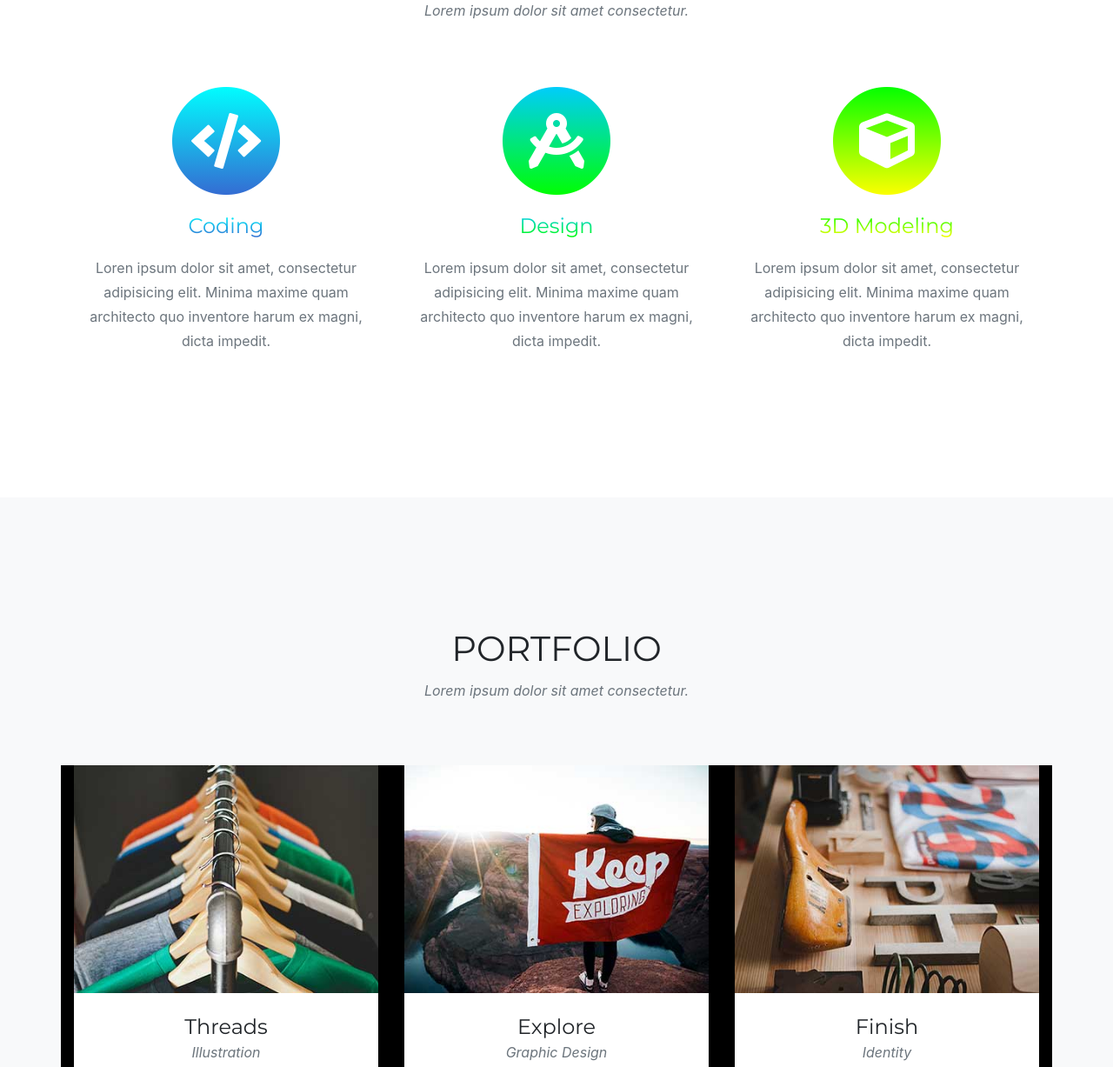
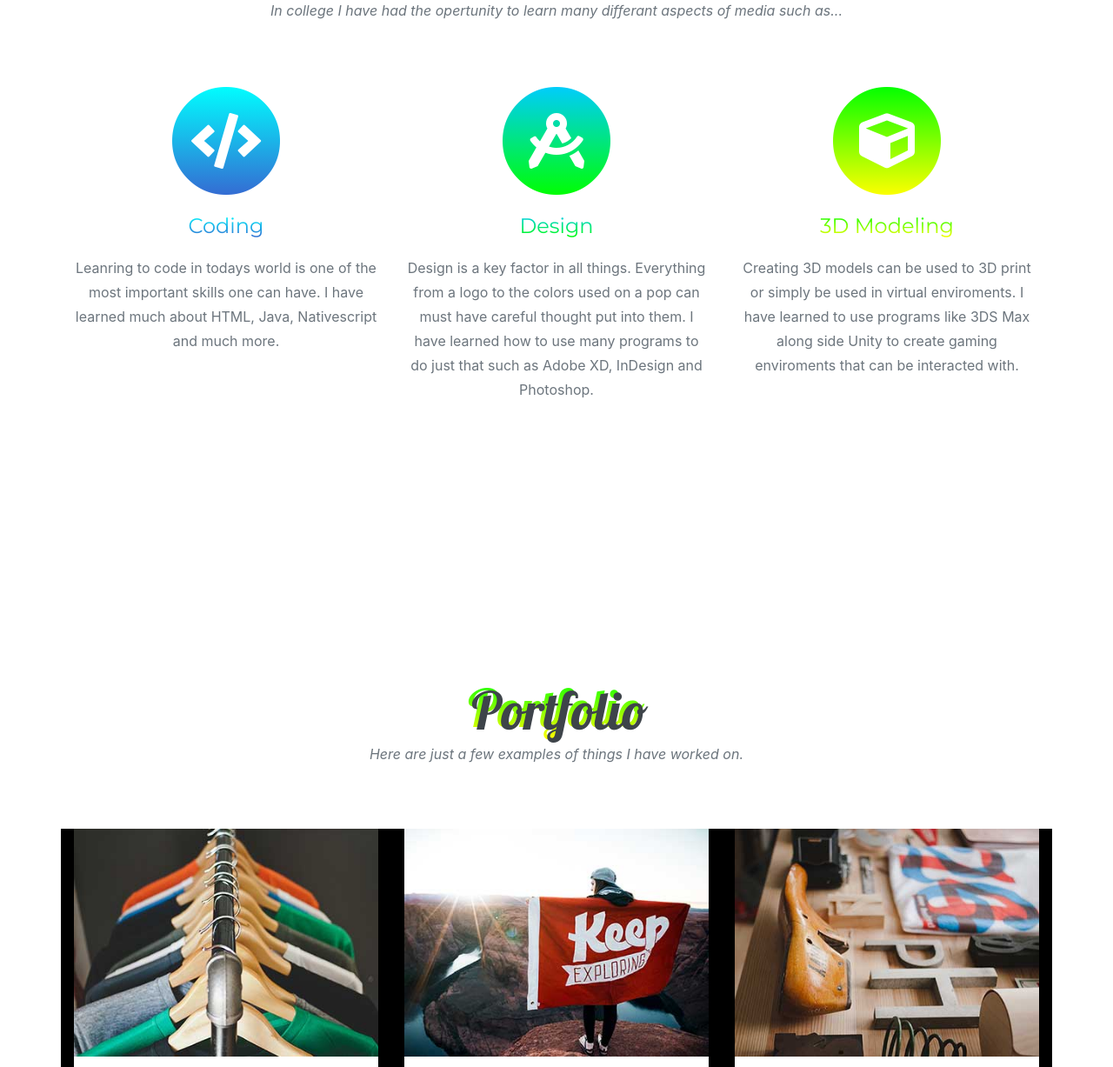
Before and after one commit to KuroHiKori/kaisportfolioo, a website with bundled scripts: page index.html in a window 1280 px wide. Shown: the part 1008-2235 px from the top of the page at 87% size. Built offline with nearby package versions, Linux system fonts and the light colour scheme; a web font is replaced by a local one.

```diff
--- a/index.html
+++ b/index.html
@@ -180,7 +180,7 @@
             <div class="row">
                 <div class="col-lg-12 text-center">
                     <h2 class=" experience">Experience</h2>
-                    <h3 class="section-subheading text-muted">Lorem ipsum dolor sit amet consectetur.</h3>
+                    <h3 class="section-subheading text-muted">In college I have had the opertunity to learn many differant aspects of media such as...</h3>
                 </div>
             </div>
             <div class="row text-center">
@@ -190,7 +190,7 @@
                         <i class="fas fa-code fa-stack-1x fa-inverse"></i>
                     </span>
                     <h4 class="experience-heading codingcolor">Coding</h4>
-                    <p class="text-muted">Loren ipsum dolor sit amet, consectetur adipisicing elit. Minima maxime quam architecto quo inventore harum ex magni, dicta impedit.</p>
+                    <p class="text-muted">Leanring to code in todays world is one of the most important skills one can have. I have learned much about HTML, Java, Nativescript and much more.</p>
                 </div>
                 <div class="col-md-4">
                     <span class="fa-stack fa-4x">
@@ -198,7 +198,7 @@
                         <i class="fas fa-drafting-compass fa-stack-1x fa-inverse"></i>
                     </span>
                     <h4 class="experience-heading designcolor">Design</h4>
-                    <p class="text-muted">Lorem ipsum dolor sit amet, consectetur adipisicing elit. Minima maxime quam architecto quo inventore harum ex magni, dicta impedit.</p>
+                    <p class="text-muted">Design is a key factor in all things. Everything from a logo to the colors used on a pop can must have careful thought put into them. I have learned how to use many programs to do just that such as Adobe XD, InDesign and Photoshop.</p>
                 </div>
                 <div class="col-md-4">
                     <span class="fa-stack fa-4x">
@@ -206,19 +206,19 @@
                         <i class="fas fa-cube fa-stack-1x fa-inverse"></i>
                     </span>
                     <h4 class="experience-heading threedcolor">3D Modeling</h4>
-                    <p class="text-muted">Lorem ipsum dolor sit amet, consectetur adipisicing elit. Minima maxime quam architecto quo inventore harum ex magni, dicta impedit.</p>
+                    <p class="text-muted">Creating 3D models can be used to 3D print or simply be used in virtual enviroments. I have learned to use programs like 3DS Max along side Unity to create gaming enviroments that can be interacted with.</p>
                 </div>
             </div>
         </div>
     </section>
 
     <!-- Portfolio Grid -->
-    <section class="bg-light" id="portfolio">
+    <section id="portfolio">
         <div class="container">
             <div class="row">
                 <div class="col-lg-12 text-center">
-                    <h2 class="section-heading text-uppercase">Portfolio</h2>
-                    <h3 class="section-subheading text-muted">Lorem ipsum dolor sit amet consectetur.</h3>
+                    <h2 class="portfolio">Portfolio</h2>
+                    <h3 class="section-subheading text-muted">Here are just a few examples of things I have worked on.</h3>
                 </div>
             </div>
             <div class="row">
@@ -392,7 +392,7 @@
     </section>
 
     <!-- Team -->
-    <section class="bg-light" id="team">
+    <section id="team">
         <div class="container">
             <div class="row">
                 <div class="col-lg-12 text-center">
@@ -515,8 +515,8 @@
         <div class="container">
             <div class="row">
                 <div class="col-lg-12 text-center">
-                    <h2 class="section-heading text-uppercase">Contact Us</h2>
-                    <h3 class="section-subheading text-muted">Lorem ipsum dolor sit amet consectetur.</h3>
+                    <h2 class="section-heading text-uppercase">Contact Info</h2>
+                    <h3 class="section-subheading text-white">Send me a message directly.</h3>
                 </div>
             </div>
             <div class="row">
```
